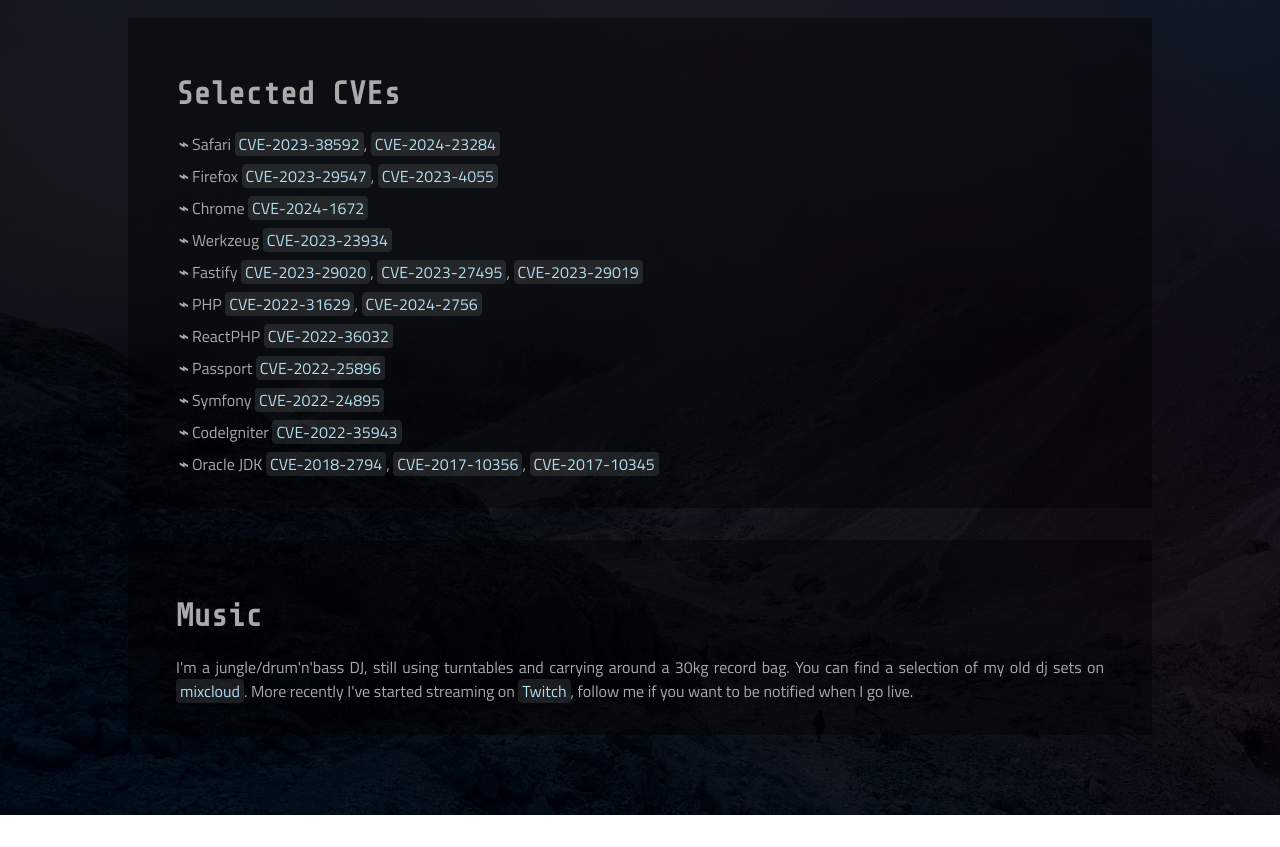
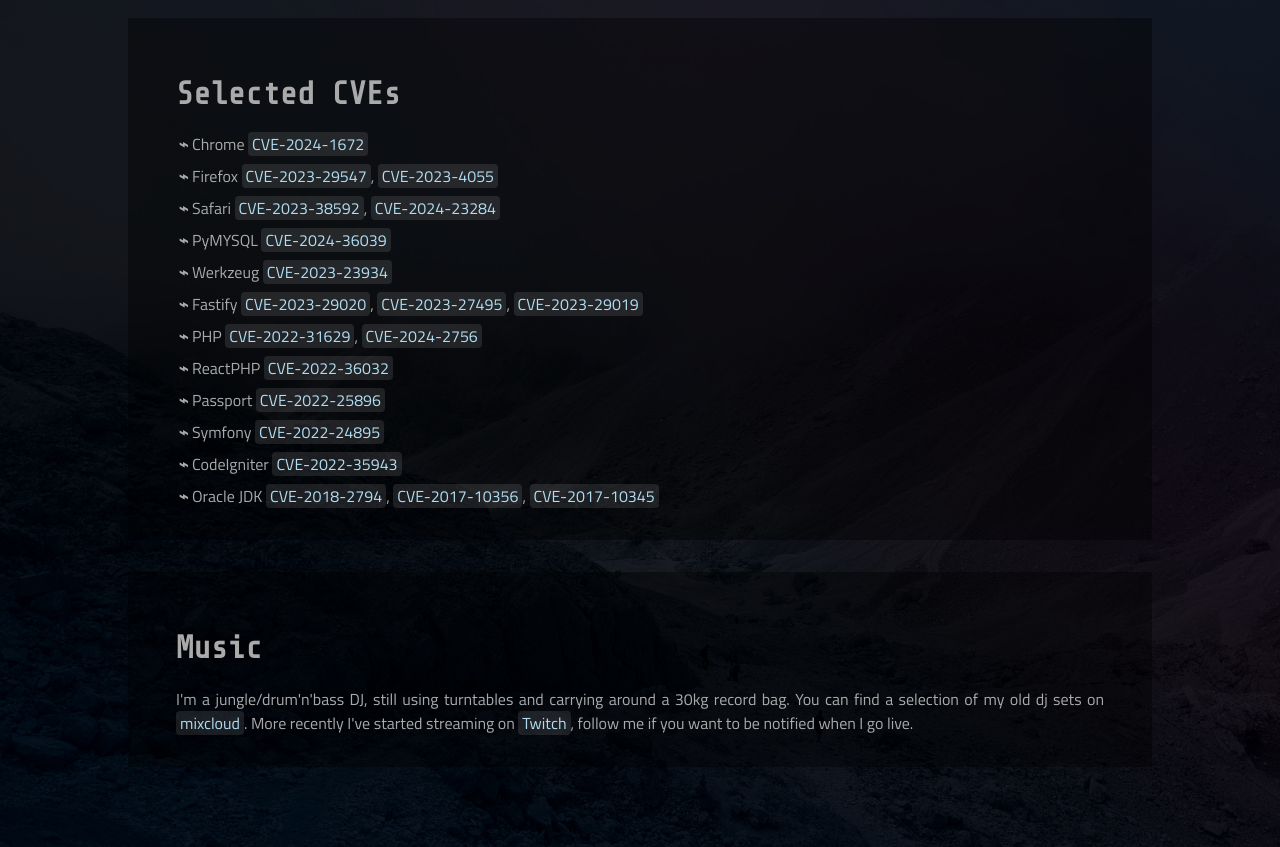
Before and after one commit to lavish/lavish.github.io, a plain HTML site: page index.html in a window 1280 px wide. Shown: the part 4840-5687 px from the top of the page. Before the commit the page ends 5655 px from the top, so only its background shows below. Drawn offline with Linux system fonts and the light colour scheme.

Commit message:
updated cves

```diff
--- a/index.html
+++ b/index.html
@@ -304,9 +304,10 @@
 			<section id="vulns">
 				<h2>Selected CVEs</h2>
 				<ul>
-					<li>Safari <a href="#">CVE-2023-38592</a>, <a href="#">CVE-2024-23284</a></li>
-					<li>Firefox <a href="https://nvd.nist.gov/vuln/detail/CVE-2023-29547">CVE-2023-29547</a>, <a href="#">CVE-2023-4055</a></li>
 					<li>Chrome <a href="https://issues.chromium.org/issues/41485789">CVE-2024-1672</a></li>
+					<li>Firefox <a href="https://nvd.nist.gov/vuln/detail/CVE-2023-29547">CVE-2023-29547</a>, <a href="https://www.mozilla.org/en-US/security/advisories/mfsa2023-29/#CVE-2023-4055">CVE-2023-4055</a></li>
+					<li>Safari <a href="https://nvd.nist.gov/vuln/detail/CVE-2023-38592">CVE-2023-38592</a>, <a href="https://nvd.nist.gov/vuln/detail/CVE-2024-23284">CVE-2024-23284</a></li>
+					<li>PyMYSQL <a href="https://github.com/advisories/GHSA-v9hf-5j83-6xpp">CVE-2024-36039</a></li>
 					<li>Werkzeug <a href="https://nvd.nist.gov/vuln/detail/CVE-2023-23934">CVE-2023-23934</a></li>
 					<li>Fastify <a href="https://github.com/fastify/fastify-passport/security/advisories/GHSA-2ccf-ffrj-m4qw">CVE-2023-29020</a>, <a href="https://github.com/fastify/csrf-protection/security/advisories/GHSA-qrgf-9gpc-vrxw">CVE-2023-27495</a>,  <a href="https://github.com/fastify/fastify-passport/security/advisories/GHSA-4m3m-ppvx-xgw9">CVE-2023-29019</a></li>
 					<li>PHP <a href="https://bugs.php.net/bug.php?id=81727">CVE-2022-31629</a>, <a href="https://github.com/php/php-src/security/advisories/GHSA-wpj3-hf5j-x4v4">CVE-2024-2756</a></li>
```
